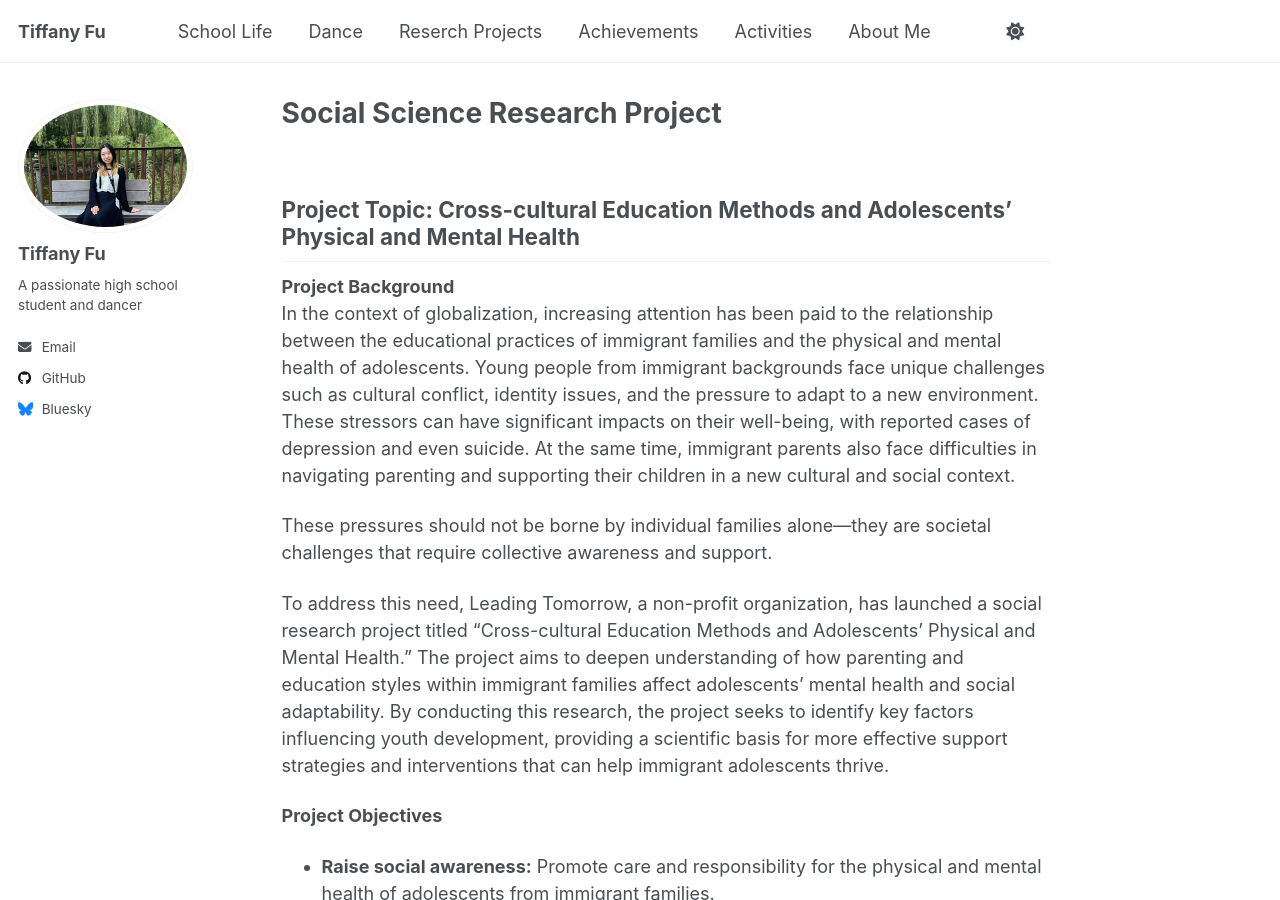
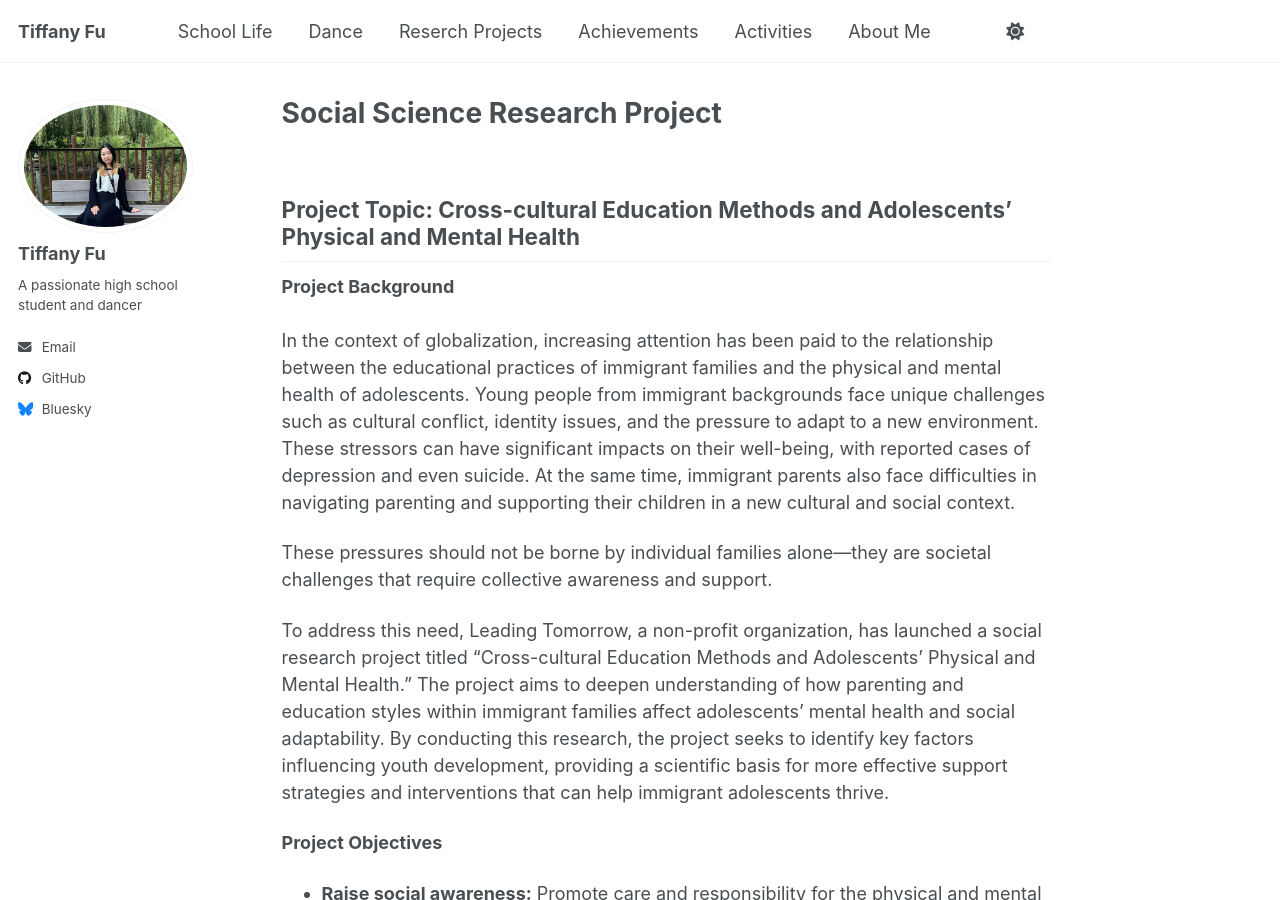
Before and after one commit to TiffanyJTFu/TiffanyFu, a Jekyll site: the page built from _teaching/2015-spring-teaching-2.md, in a window 1280 px wide and 900 px high. Built offline with Jekyll 4.4.1, drawn with Linux system fonts in a browser that asks for light colours; a script that is not in the unit is left out.

```diff
--- a/_teaching/2015-spring-teaching-2.md
+++ b/_teaching/2015-spring-teaching-2.md
@@ -7,7 +7,7 @@ permalink: /teaching/2015-spring-teaching-1
 
 ## Project Topic: Cross-cultural Education Methods and Adolescents' Physical and Mental Health
 **Project Background**
-<br>In the context of globalization, increasing attention has been paid to the relationship between the educational practices of immigrant families and the physical and mental health of adolescents. Young people from immigrant backgrounds face unique challenges such as cultural conflict, identity issues, and the pressure to adapt to a new environment. These stressors can have significant impacts on their well-being, with reported cases of depression and even suicide. At the same time, immigrant parents also face difficulties in navigating parenting and supporting their children in a new cultural and social context.
+<br><br>In the context of globalization, increasing attention has been paid to the relationship between the educational practices of immigrant families and the physical and mental health of adolescents. Young people from immigrant backgrounds face unique challenges such as cultural conflict, identity issues, and the pressure to adapt to a new environment. These stressors can have significant impacts on their well-being, with reported cases of depression and even suicide. At the same time, immigrant parents also face difficulties in navigating parenting and supporting their children in a new cultural and social context.
 
 These pressures should not be borne by individual families alone—they are societal challenges that require collective awareness and support.
 
@@ -21,7 +21,7 @@ To address this need, Leading Tomorrow, a non-profit organization, has launched
 * **Generate scientific insight:** Understand the impact of parenting and educational methods on youth development.
 
 **Project Timeline and Details**
-<br>**Phase I: Recruitment and Team Formation**
+<br><br>**Phase I: Recruitment and Team Formation**
 **Timeframe:** April 20 – May 10, 2024
 <br>**Eligibility:** Students entering Grades 8–12 in September 2024; strong academic performance; interest in social issues; strong sense of teamwork.
 
@@ -68,7 +68,7 @@ To address this need, Leading Tomorrow, a non-profit organization, has launched
 * Open discussions between students and experts to encourage reflection and growth.
 
 **Project Supervisor**
-<br>The project will be led by **Dr. Tao Wang**, Assistant Professor at the School of Information, University of Toronto. Dr. Wang specializes in online communication, knowledge management, and behavioral analysis. His research integrates social psychology with quantitative methods such as natural language processing and machine learning. Passionate about youth development, Dr. Wang has been an active volunteer in several youth organizations and will provide mentorship and academic guidance throughout the project.
+<br><br>The project will be led by **Dr. Tao Wang**, Assistant Professor at the School of Information, University of Toronto. Dr. Wang specializes in online communication, knowledge management, and behavioral analysis. His research integrates social psychology with quantitative methods such as natural language processing and machine learning. Passionate about youth development, Dr. Wang has been an active volunteer in several youth organizations and will provide mentorship and academic guidance throughout the project.
 
 
 ![SocialScience12](https://tiffanyjtfu.github.io/TiffanyFu/images/socialscienceproject12.jpg)
```
